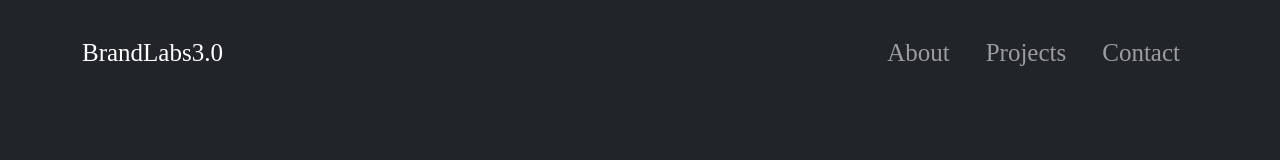
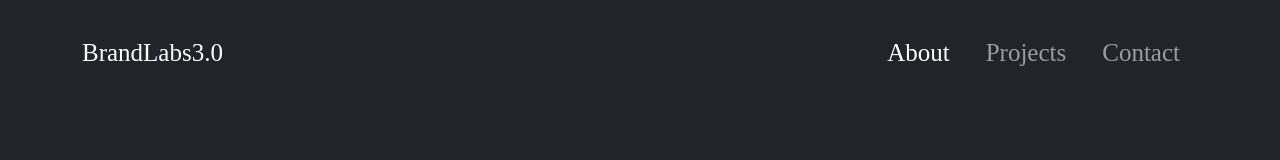
Before and after one commit to EXG13/MyReactPortfolio, a React (Vite) app: page /about in a window 1280 px wide. Shown: the top 160 px of the page. Built offline with nearby package versions, Linux system fonts and the light colour scheme.

Commit message:
added navlinks

```diff
--- a/src/components/Navbar.jsx
+++ b/src/components/Navbar.jsx
@@ -1,13 +1,15 @@
 import React from "react";
+import { NavLink } from "react-router-dom";
+
 
 
 function Navbar() {
   return (
     <nav className="navbar navbar-expand-lg bg-dark navbar-dark py-3">
       <div className="container">
-        <a href="#" className="navbar-brand">
+        <NavLink to="/" className="navbar-brand">
           BrandLabs3.0
-        </a>
+        </NavLink>
         <button
           className="navbar-toggler"
           type="button"
@@ -18,19 +20,19 @@
         <div className="collapse navbar-collapse" id="navmenu">
           <ul className="navbar-nav ms-auto">
             <li className="nav-item">
-              <a href="#about" className="nav-link">
+              <NavLink to="/about" className="nav-link">
                 About
-              </a>
+              </NavLink>
             </li>
             <li className="nav-item">
-              <a href="#portfolio" className="nav-link">
+              <NavLink to="/projects" className="nav-link">
                 Projects
-              </a>
+              </NavLink>
             </li>
             <li className="nav-item">
-              <a href="#contact" className="nav-link">
+              <NavLink to="/contact" className="nav-link">
                 Contact
-              </a>
+              </NavLink>
             </li>
           </ul>
         </div>
@@ -40,4 +42,44 @@
 }
 
 
+
+// function Navbar() {
+//   return (
+//     <nav className="navbar navbar-expand-lg bg-dark navbar-dark py-3">
+//       <div className="container">
+//         <a href="#" className="navbar-brand">
+//           BrandLabs3.0
+//         </a>
+//         <button
+//           className="navbar-toggler"
+//           type="button"
+//           data-bs-toggle="collapse"
+//           data-bs-target="#navmenu">
+//           <span className="navbar-toggler-icon"></span>
+//         </button>
+//         <div className="collapse navbar-collapse" id="navmenu">
+//           <ul className="navbar-nav ms-auto">
+//             <li className="nav-item">
+//               <a href="#about" className="nav-link">
+//                 About
+//               </a>
+//             </li>
+//             <li className="nav-item">
+//               <a href="#portfolio" className="nav-link">
+//                 Projects
+//               </a>
+//             </li>
+//             <li className="nav-item">
+//               <a href="#contact" className="nav-link">
+//                 Contact
+//               </a>
+//             </li>
+//           </ul>
+//         </div>
+//       </div>
+//     </nav>
+//   );
+// }
+
+
 export default Navbar
```
